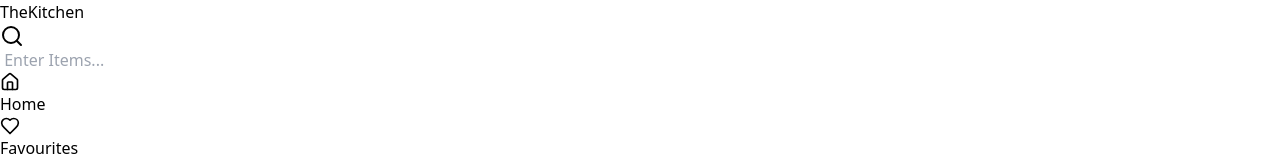
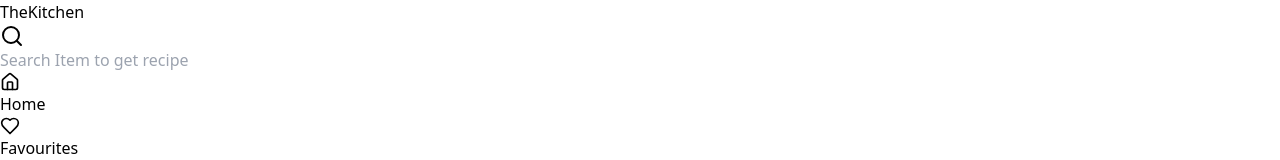
Before and after one commit to kshipraDewat/TheKitchen, a React (Vite) app: page / in a window 1280 px wide. Shown: the top 160 px of the page. Built offline with nearby package versions, Linux system fonts and the light colour scheme.

Commit message:
small fixes

```diff
--- a/src/components/NavBar.jsx
+++ b/src/components/NavBar.jsx
@@ -10,7 +10,7 @@ const NavBar = () => {
 
 
   return (
-    <div className='flex justify-between items-center py-5 px-10 shadow md:shadow-none items-center'>
+    <div className='flex justify-between items-center py-5 px-10 md:px-20 shadow md:shadow-none items-center'>
       <div>
         <h1 className='text-2xl font-bold'>The<span className='text-green-400'>Kitchen</span></h1>
       </div>
@@ -22,7 +22,7 @@ const NavBar = () => {
           name="search"
           value={searchParam}
           onChange={(event) => setSearchParam(event.target.value)}
-          placeholder=" Enter Items..."
+          placeholder="Search Item to get recipe"
           className='outline-none p-2 w-[20vw] rounded-lg'
         />
 
```
